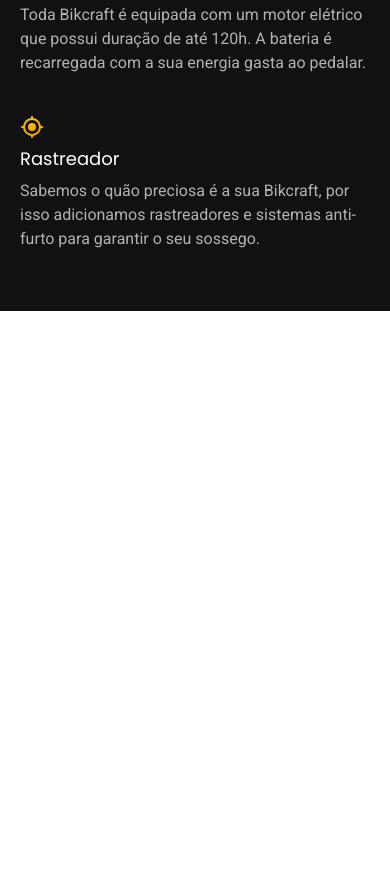
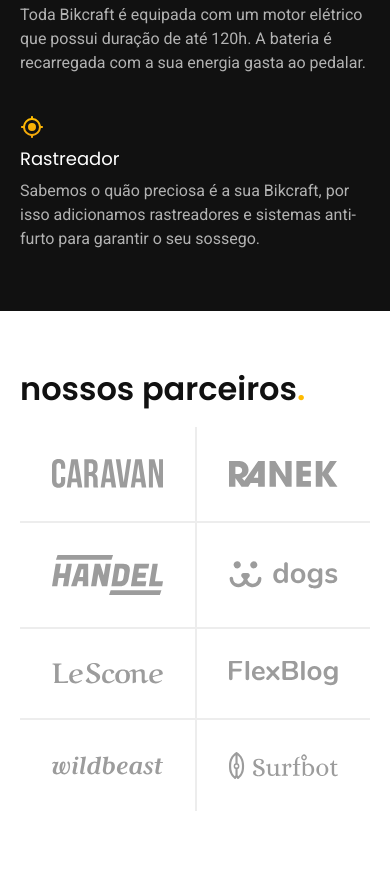
Before and after one commit to ViniciusFcopereira/new-brickecraft, a plain HTML site: page index.html in a window 390 px wide. Shown: the part 1938-2809 px from the top of the page. Before the commit the page ends 2249 px from the top, so only its background shows below. Drawn offline with Linux system fonts and the light colour scheme.

Commit message:
criação dos parceiros

```diff
--- /dev/null
+++ b/css/home/parceiros.css
@@ -0,0 +1,53 @@
+.parceiros {
+  padding-top: 60px;
+  padding-bottom: 120px;
+}
+
+.parceiros h2 {
+  margin-bottom: 60px;
+}
+
+.parceiros ul {
+  padding: 0 20px;
+  max-width: 1400px;
+  display: grid;
+  grid-template-columns: repeat(4, 1fr);
+  margin: 0 auto;
+}
+
+.parceiros li {
+  display: flex;
+  padding: 32px;
+  border-left: 2px solid var(--cor-2);
+}
+
+.parceiros img {
+  margin: auto;
+}
+
+.parceiros-bg li:first-child,
+.parceiros-bg li:nth-child(5) {
+  border-left: none;
+}
+
+.parceiros li:nth-child(n + 5) {
+  border-top: 2px solid var(--cor-2);
+}
+
+@media (max-width: 800px) {
+  .parceiros {
+    padding-bottom: 60px;
+  }
+  .parceiros h2 {
+    margin-bottom: 20px;
+  }
+  .parceiros ul {
+    grid-template-columns: repeat(2, 1fr);
+  }
+  .parceiros li:nth-child(n + 3) {
+    border-top: 2px solid var(--cor-2);
+  }
+  .parceiros li:nth-child(odd) {
+    border-left: none;
+  }
+}
--- a/css/home/tecnologia.css
+++ b/css/home/tecnologia.css
@@ -4,6 +4,7 @@
 }
 
 .tecnologia {
+  display: grid;
   grid-template-columns: 1fr 1fr;
   gap: 40px;
 }
--- a/css/style.css
+++ b/css/style.css
@@ -4,6 +4,7 @@
 /* Home */
 @import "./home/intriducao.css";
 @import "./home/tecnologia.css";
+@import "./home/parceiros.css";
 
 /* Utilidades */
 @import "./utilidades/componentes.css";
--- a/index.html
+++ b/index.html
@@ -88,6 +88,20 @@
       </div>
     </div>
   </article>
+
+  <section class="parceiros" aria-label="nossos parceiros">
+    <h2 class="container font-1-xxl cor-11 ">nossos parceiros<span class="cor-p1">.</span></h2>
+    <ul>
+      <li><img src="./img/parceiros/caravan.svg" alt="caravan"></li>
+      <li><img src="./img/parceiros/ranek.svg" alt="renek"></li>
+      <li><img src="./img/parceiros/handel.svg" alt="handel"></li>
+      <li><img src="./img/parceiros/dogs.svg" alt="dogs"></li>
+      <li><img src="./img/parceiros/lescone.svg" alt="lescone"></li>
+      <li><img src="./img/parceiros/flexblog.svg" alt="flexblog"></li>
+      <li><img src="./img/parceiros/wildbeast.svg" alt="wildbeast"></li>
+      <li><img src="./img/parceiros/surfbot.svg" alt="surfbot"></li>
+    </ul>
+  </section>
 </body>
 
 </html>
```
